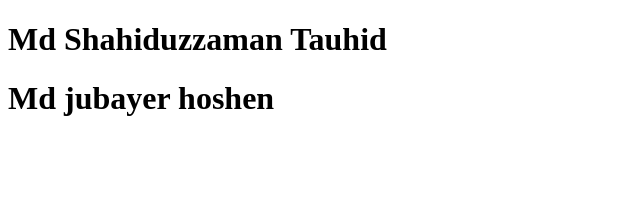
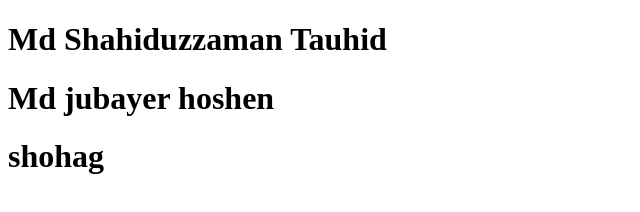
Before and after one commit to shahiduzzamantauhid/tr, a plain HTML site: page index.html in a window 1280 px wide. Shown: the whole page, without its empty margins (0-640 px from the left). Drawn offline with Linux system fonts and the light colour scheme.

Commit message:
shohag name

```diff
--- a/index.html
+++ b/index.html
@@ -9,5 +9,6 @@
 <body>
     <h1>Md Shahiduzzaman Tauhid</h1>
     <h1>Md jubayer hoshen</h1>
+    <h1>shohag</h1>
 </body>
 </html>
```
